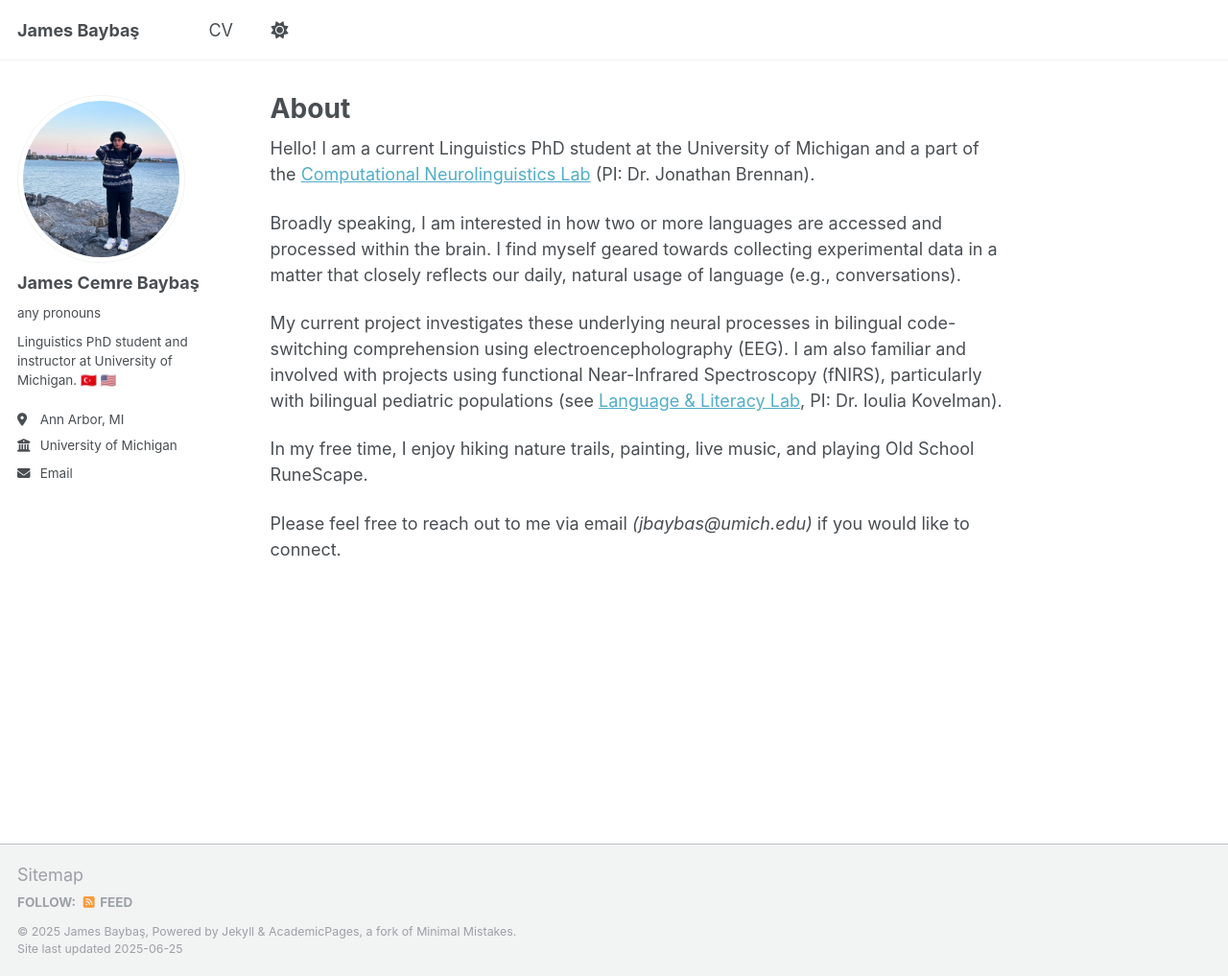
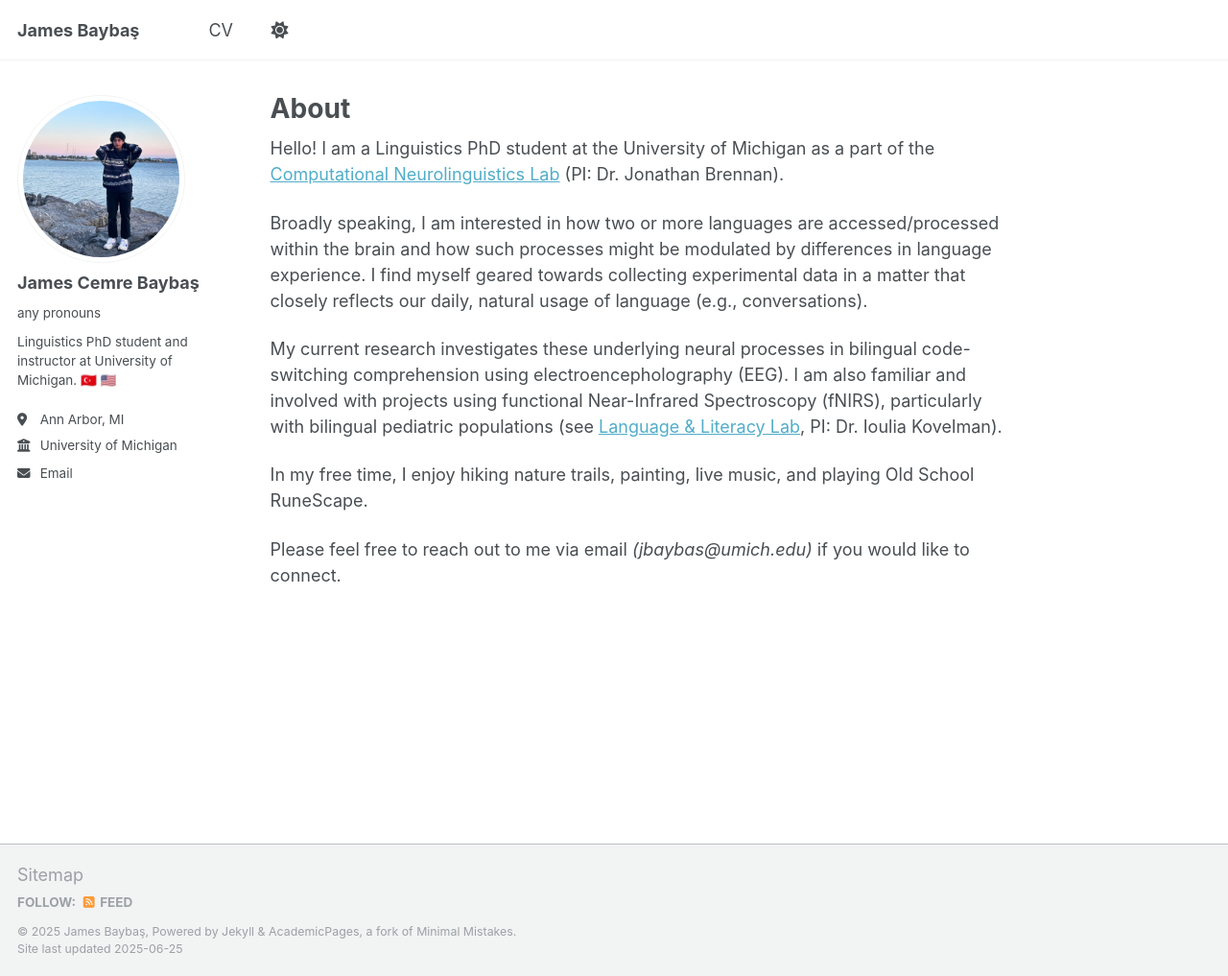
Before and after one commit to jbaybas/jbaybas.github.io, a Jekyll site: the page built from _pages/about.md, in a window 1280 px wide and 1017 px high. Shown: the whole window at 96% size. Built offline with Jekyll 4.4.1, drawn with Linux system fonts in a browser that asks for light colours.

Commit message:
Update about.md

```diff
--- a/_pages/about.md
+++ b/_pages/about.md
@@ -7,11 +7,11 @@ redirect_from:
   - /about.html
 ---
 
-Hello! I am a current Linguistics PhD student at the University of Michigan and a part of the [Computational Neurolinguistics Lab](https://sites.lsa.umich.edu/cnllab/) (PI: Dr. Jonathan Brennan).
+Hello! I am a Linguistics PhD student at the University of Michigan as a part of the [Computational Neurolinguistics Lab](https://sites.lsa.umich.edu/cnllab/) (PI: Dr. Jonathan Brennan).
 
-Broadly speaking, I am interested in how two or more languages are accessed and processed within the brain. I find myself geared towards collecting experimental data in a matter that closely reflects our daily, natural usage of language (e.g., conversations).
+Broadly speaking, I am interested in how two or more languages are accessed/processed within the brain and how such processes might be modulated by differences in language experience. I find myself geared towards collecting experimental data in a matter that closely reflects our daily, natural usage of language (e.g., conversations).
 
-My current project investigates these underlying neural processes in bilingual code-switching comprehension using electroencepholography (EEG). I am also familiar and involved with projects using functional Near-Infrared Spectroscopy (fNIRS), particularly with bilingual pediatric populations (see [Language & Literacy Lab](https://sites.lsa.umich.edu/kovelman-lab/), PI: Dr. Ioulia Kovelman).
+My current research investigates these underlying neural processes in bilingual code-switching comprehension using electroencepholography (EEG). I am also familiar and involved with projects using functional Near-Infrared Spectroscopy (fNIRS), particularly with bilingual pediatric populations (see [Language & Literacy Lab](https://sites.lsa.umich.edu/kovelman-lab/), PI: Dr. Ioulia Kovelman).
 
 In my free time, I enjoy hiking nature trails, painting, live music, and playing Old School RuneScape.
 
```
